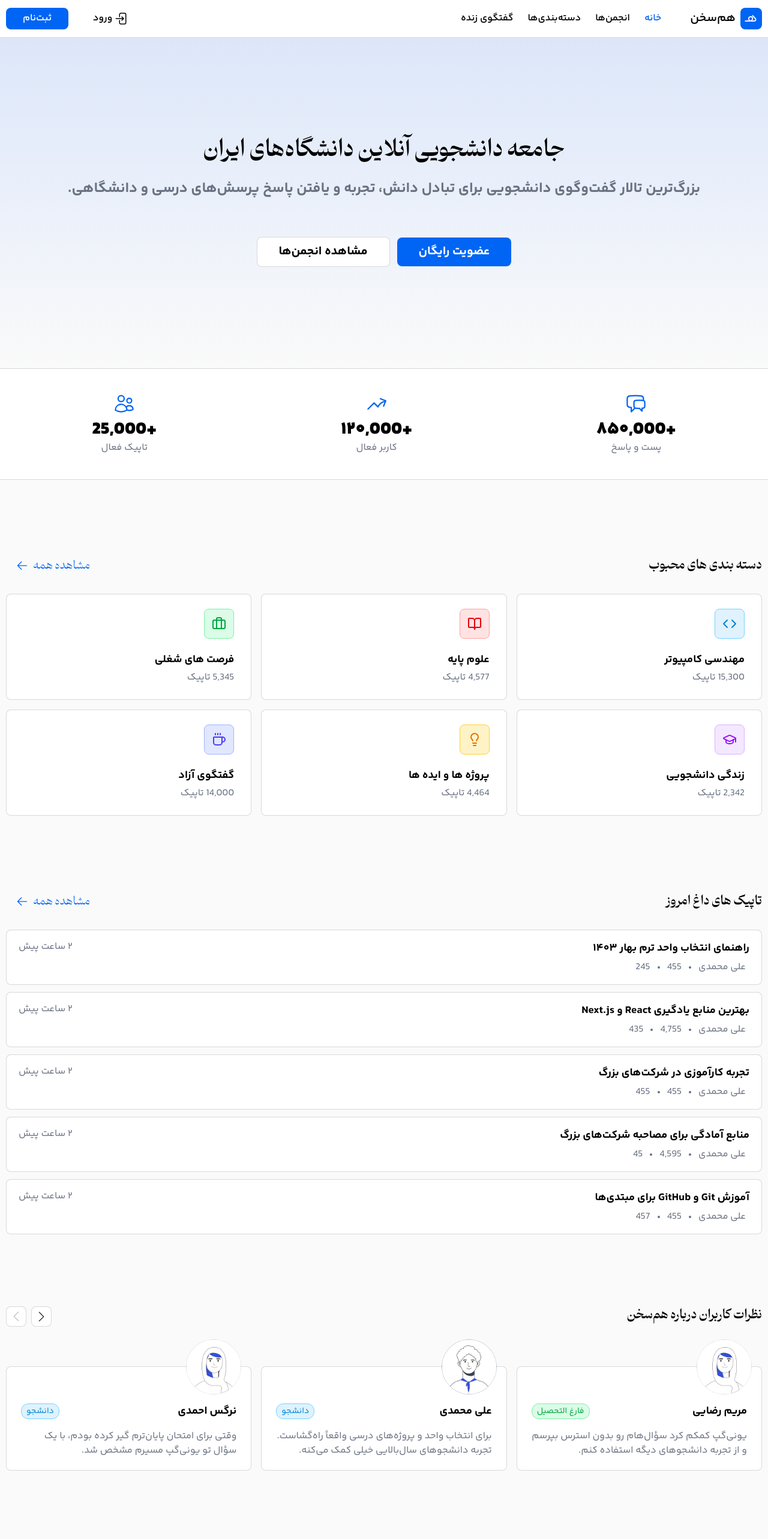
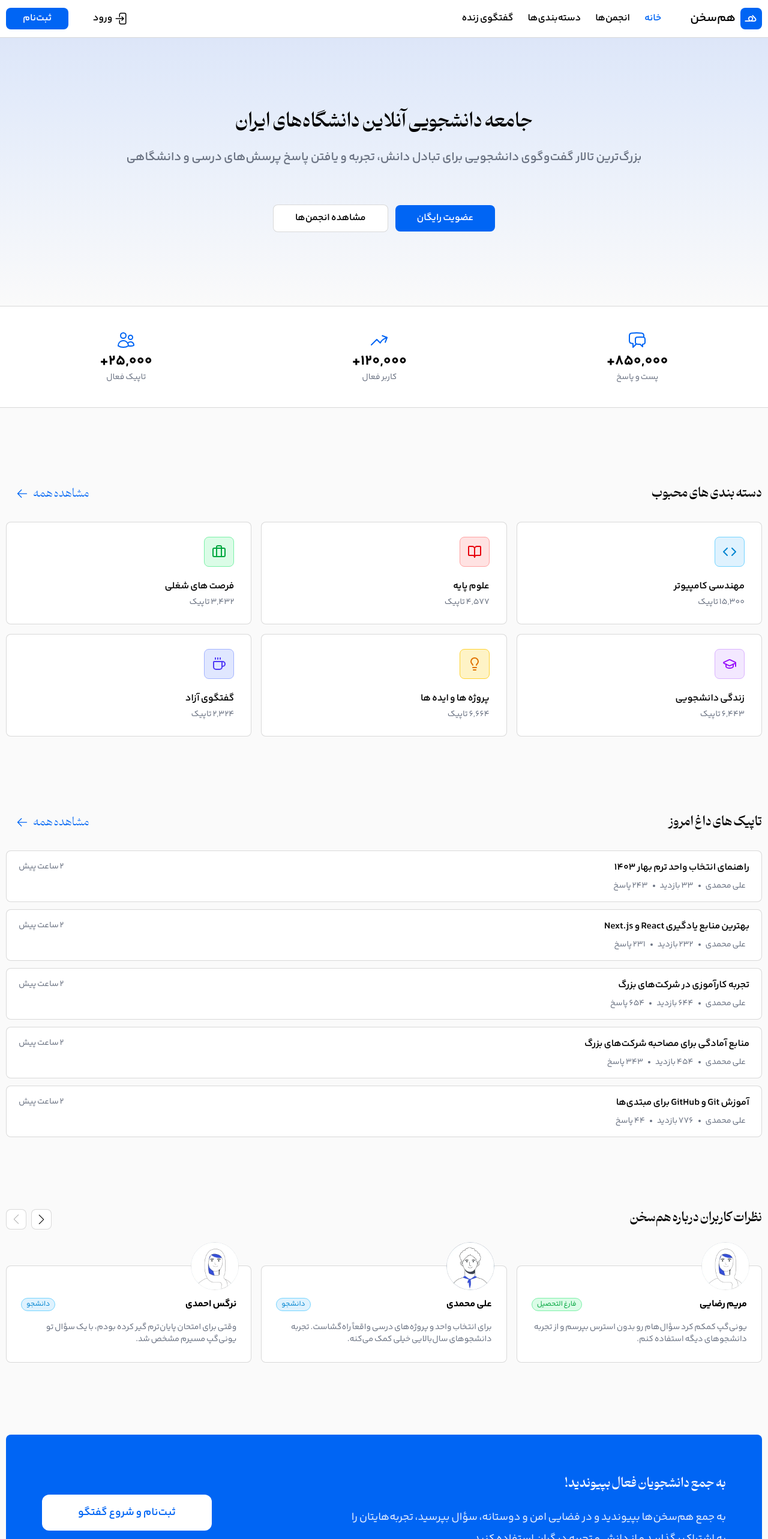
Before and after one commit to amirtvn04/hamsokhan, a React (Vite) app: page / in a window 1280 px wide. Shown: the top 2566 px of the page at 60% size. Built offline with nearby package versions, Linux system fonts and the light colour scheme; no server answers.

Commit message:
style: balance font styles

```diff
--- a/src/components/CategoryCard.jsx
+++ b/src/components/HotCategoryCard.jsx
@@ -9,7 +9,7 @@ const colorVariants = [
     { bg: 'bg-indigo-100', text: 'text-indigo-600', border: 'border-indigo-300' },
 ];
 
-export default function CategoryCard({ title, counter, icon, index = 0 }) {
+export default function HotCategoryCard({ title, counter, icon, index = 0 }) {
 
 
     const color = colorVariants[index];
@@ -22,9 +22,9 @@ export default function CategoryCard({ title, counter, icon, index = 0 }) {
                 </svg>
             </div>
             <Link>
-            <h5 className="text-lg font-bold mt-3">{title}</h5>
+            <h5 className="tex font-semibold mt-3">{title}</h5>
             </Link>
-            <span className="text-gray-500 mt-1 inline-block">{Number(counter).toLocaleString()}
+            <span className="text-gray-500 mt-1 inline-block text-sm">{counter}
                 {" "}
                 تاپیک
             </span>
--- /dev/null
+++ b/src/components/HotTopicCard.jsx
@@ -0,0 +1,30 @@
+import { Link } from "react-router-dom";
+import Circle from "./elements/Circle"
+
+export default function HotTopicCard({ title, author, views, replys, time }) {
+    return (
+        <div className="py-4 px-5 rounded-lg bg-white border border-black/15 flex items-start justify-between hover:border-[#0065F4] transition-colors duration-200">
+            <div>
+                <Link>
+                    <h5 className="font-semibold">{title}</h5>
+                </Link>
+                <div className="text-gray-500 flex items-center gap-x-2 mt-2 mr-1.5 text-sm">
+                    <span>{author}</span>
+                    <Circle />
+                    <span>
+                        {views}
+                        {" "}
+                        بازدید
+                    </span>
+                    <Circle />
+                    <span>
+                        {replys}
+                        {" "}
+                        پاسخ
+                    </span>
+                </div>
+            </div>
+            <span className="text-gray-500 text-sm">{time}</span>
+        </div>
+    )
+}
--- a/src/components/LoginInputs.jsx
+++ b/src/components/LoginInputs.jsx
@@ -32,20 +32,20 @@ function LoginInputs() {
             </Link>
 
             <h3 className='mt-7'>به هم‌سخن خوش آمدید!</h3>
-            <p className='text-gray-500 mt-1 mb-12 tracking-tighter [word-spacing:-3px]'>برای دسترسی به تالارهای گفتگو وارد حساب کاربری خود شوید</p>
+            <p className='text-gray-500 mt-2 mb-12 tracking-rtl-tighter leading-7'>برای دسترسی به تالارهای گفتگو وارد حساب کاربری خود شوید</p>
 
             <div className='space-y-3.5 w-full'>
                 <InputField value={email} onChange={(e) => setEmail(e.target.value)} icon='person' type='text' CustomStyles='w-full pr-12 pl-5 py-4' placeholder='ایمیل یا شماره دانشجویی' />
                 <InputField value={password} onChange={(e) => setPassword(e.target.value)} icon='key' type='password' CustomStyles='w-full pr-12 pl-5 py-4' placeholder='رمز عبور' />
             </div>
 
-            <Link className='text-[#0065F4] font-bold self-start mr-3 mt-3.5 underline mb-7 cursor-pointer focus:outline-none focus:text-[#003d93] hover:text-[#003d93] tracking-tight'>فراموشی رمز عبور؟</Link>
+            <Link className='text-[#0065F4] font-bold self-start mr-3 mt-3.5 underline underline-offset-2 mb-7 cursor-pointer focus:outline-none focus:text-[#003d93] hover:text-[#003d93]'>فراموشی رمز عبور؟</Link>
 
             {error && <p className="text-red-500 mt-2">{error}</p>}
 
             <Button value={loading ? "لطفا صبر کنید..." : "ورود"} type='submit' disabled={loading} />
 
-            <p className='mt-7 text-gray-500 tracking-tight'>حساب کاربری ندارید؟ <Link to="../register" className='text-[#0065F4] font-bold underline cursor-pointer focus:outline-none focus:text-[#003d93] hover:text-[#003d93]'>ثبت‌نام</Link></p>
+            <p className='mt-7 text-gray-500'>حساب کاربری ندارید؟ <Link to="../register" className='text-[#0065F4] font-bold underline underline-offset-2 cursor-pointer focus:outline-none focus:text-[#003d93] hover:text-[#003d93]'>ثبت‌نام</Link></p>
         </form>
     )
 }
--- a/src/components/RegisterInputs.jsx
+++ b/src/components/RegisterInputs.jsx
@@ -47,7 +47,7 @@ function RegisterInputs() {
             </Link>
 
             <h3 className='mt-7'>به جمع هم‌سخن ها بپیوندید!</h3>
-            <p className='text-gray-500 mt-1 mb-12 tracking-tight text-center'>در هم‌سخن می‌توانید سؤال بپرسید، تجربه‌هایتان را به اشتراک بگذارید و با دانشجویان و فارغ‌التحصیلان گفتگو کنید.</p>
+            <p className='text-gray-500 mt-2 mb-12 tracking-rtl-tighter text-center leading-7'>در هم‌سخن می‌توانید سؤال بپرسید، تجربه‌هایتان را به اشتراک بگذارید و با دانشجویان و فارغ‌التحصیلان گفتگو کنید.</p>
 
             <div className='space-y-3.5 w-full mb-7'>
                 <InputField value={fullName} onChange={(e) => setFullName(e.target.value)} icon='person' type='text' CustomStyles='w-full pr-12 pl-5 py-4' placeholder='نام مستعار' />
@@ -61,7 +61,7 @@ function RegisterInputs() {
 
             <Button value={loading ? "در حال ثبت‌نام..." : "ثبت‌نام"} type='submit' disabled={loading} />
 
-            <p className='mt-7 text-gray-500 tracking-tight'>حساب کاربری دارید؟ <Link to="../login" className='text-[#0065F4] font-bold underline cursor-pointer focus:outline-none focus:text-[#003d93] hover:text-[#003d93]'>ورود</Link></p>
+            <p className='mt-7 text-gray-500'>حساب کاربری دارید؟ <Link to="../login" className='text-[#0065F4] font-bold underline underline-offset-2 cursor-pointer focus:outline-none focus:text-[#003d93] hover:text-[#003d93]'>ورود</Link></p>
         </form>
     )
 }
--- a/src/components/Testimonial.jsx
+++ b/src/components/Testimonial.jsx
@@ -23,7 +23,7 @@ function Testimonial() {
     return (
         <aside className='flex flex-col items-center justify-center flex-1 basis-1/4'>
             <div key={current} className="relative w-82.25 sm:w-110 animate-fadeIn">
-                <span className="text-9xl absolute -z-10 text-gray-300 -right-8 -top-1">“</span>
+                <span className="text-9xl absolute -z-10 text-gray-300 -right-9 -top-2">“</span>
                 <p className="text-2xl font-bold font-doran leading-14 ">{item.text}</p>
 
                 <div className="flex items-center mt-5">
--- a/src/components/TestimonialsCarousel.jsx
+++ b/src/components/TestimonialsCarousel.jsx
@@ -13,15 +13,15 @@ export default function TestimonialsCarousel() {
     >
       {testimonials.map((test, index) => (
         <SwiperSlide key={index}>
-          <div className='flex items-center bg-white border border-black/15 rounded-lg px-6 pt-15 pb-5 relative mt-11.5 hover:border-[#0065F4] transition duration-200'>
-            <img className='w-23 h-23 rounded-full absolute -top-11.5 right-4' src={`./img/${test.gender === "male" ? "male" : "female"}comment.webp`} alt="#" />
+          <div className='flex items-center bg-white border border-black/15 rounded-lg px-6 pt-13 pb-5 relative mt-10 hover:border-[#0065F4] transition duration-200'>
+            <img className='w-20 h-20 rounded-full absolute -top-10 right-5' src={`./img/${test.gender === "male" ? "male" : "female"}comment.webp`} alt="#" />
             <div>
               <div className='flex items-center justify-between'>
-                <h5 className='text-lg font-bold'>{test.name}</h5>
-                <span className={clsx(test.status == 0 && 'bg-green-100 text-green-600 border-green-300', test.status == 1 && 'bg-sky-100 text-sky-600 border-sky-300', 'border rounded-xl text-sm px-2 py-0.5')}>{clsx(test.status == 0 && 'فارغ التحصیل', test.status == 1 && 'دانشجو')}</span>
+                <h5 className='font-bold'>{test.name}</h5>
+                <span className={clsx(test.status == 0 && 'bg-green-100 text-green-600 border-green-300', test.status == 1 && 'bg-sky-100 text-sky-600 border-sky-300', 'border rounded-xl text-xs px-2 py-0.5')}>{clsx(test.status == 0 && 'فارغ التحصیل', test.status == 1 && 'دانشجو')}</span>
               </div>
 
-              <p className='mt-4 line-clamp-2 min-h-12 text-gray-500'>{test.text}</p>
+              <p className='mt-4 line-clamp-2 min-h-12 text-gray-500 text-sm'>{test.text}</p>
             </div>
           </div>
         </SwiperSlide>
--- a/src/components/TopicCard.jsx
+++ /dev/null
@@ -1,22 +0,0 @@
-import { Link } from "react-router-dom";
-import Circle from "../components/elements/Circle"
-
-export default function TopicCard({ title, author, views, replys, time }) {
-    return (
-        <div className="py-4 px-5 rounded-lg bg-white border border-black/15 flex items-start justify-between hover:border-[#0065F4] transition-colors duration-200">
-            <div>
-                <Link>
-                    <h5 className="text-lg font-bold">{title}</h5>
-                </Link>
-                <div className="text-gray-500 flex items-center gap-x-3 mt-1.5 mr-1.5">
-                    <span>{author}</span>
-                    <Circle />
-                    <span>{Number(views).toLocaleString()}</span>
-                    <Circle />
-                    <span>{Number(replys).toLocaleString()}</span>
-                </div>
-            </div>
-            <span className="text-gray-500">{time}</span>
-        </div>
-    )
-}
--- a/src/pages/Home.jsx
+++ b/src/pages/Home.jsx
@@ -1,22 +1,22 @@
 import { Link } from "react-router-dom"
-import CategoryCard from "../components/CategoryCard"
-import TopicCard from "../components/TopicCard"
+import HotCategoryCard from "../components/HotCategoryCard"
+import HotTopicCard from "../components/HotTopicCard"
 import TestimonialsCarousel from "../components/TestimonialsCarousel";
 
 function Home() {
   return (
     <main>
       <section>
-        <div className="text-center min-h-screen flex flex-col justify-center items-center pt-15.5">
+        <div className="text-center min-h-screen flex flex-col justify-center items-center pt-15.5 pb-30">
           <div className="flex flex-col items-center flex-1 justify-center bg-linear-to-b from-[#2564eb23] to-[#fafafa] w-full shrink-0">
             <div className="container-uni flex flex-col py-20">
-              <h1 className="font-doran text-4xl font-bold">جامعه دانشجویی آنلاین دانشگاه‌های ایران</h1>
-              <p className="text-2xl text-gray-500 mt-7 font-bold">بزرگ‌ترین تالار گفت‌وگوی دانشجویی برای تبادل دانش، تجربه و یافتن پاسخ پرسش‌های درسی و دانشگاهی.</p>
-              <div className="flex items-center gap-x-3 mt-16 text-xl mx-auto">
-                <Link to="/register" className="px-9 py-2.5 rounded-lg bg-primary text-white hover:shadow-[0_2px_20px_rgba(0,101,244,0.4)] focus:shadow-[0_2px_20px_rgba(0,101,244,0.4)] transition-all font-bold">
+              <h1 className="font-doran text-3xl font-bold">جامعه دانشجویی آنلاین دانشگاه‌های ایران</h1>
+              <p className="text-xl text-gray-500 mt-7 font-semibold">بزرگ‌ترین تالار گفت‌وگوی دانشجویی برای تبادل دانش، تجربه و یافتن پاسخ پرسش‌های درسی و دانشگاهی</p>
+              <div className="flex items-center gap-x-3 mt-16 mx-auto">
+                <Link to="/register" className="px-9 py-2.5 rounded-lg bg-primary text-white hover:shadow-[0_2px_20px_rgba(0,101,244,0.4)] focus:shadow-[0_2px_20px_rgba(0,101,244,0.4)] transition-all font-semibold">
                   عضویت رایگان
                 </Link>
-                <Link to="/forums" className="px-9 py-2.5 rounded-lg bg-white border border-black/15 text-black hover:bg-gray-100 focus:bg-gray-100 transition-all font-bold">
+                <Link to="/forums" className="px-9 py-2.5 rounded-lg bg-white border border-black/15 text-black hover:bg-gray-100 focus:bg-gray-100 transition-all font-semibold">
                   مشاهده انجمن‌ها
                 </Link>
               </div>
@@ -25,32 +25,32 @@ function Home() {
 
           <div className="bg-white border-y border-black/15 flex items-center justify-around w-full py-10">
             <div className="flex flex-col items-center">
-              <svg className="w-9 h-9 text-primary">
+              <svg className="w-8 h-8 text-primary">
                 <use href="#chat-bubble"></use>
               </svg>
-              <span className="text-3xl font-black mt-2">+۸۵۰,000</span>
-              <span className="text-gray-500">پست و پاسخ</span>
+              <span className="text-2xl font-bold mt-1">۸۵۰,۰۰۰+</span>
+              <span className="text-gray-500 text-sm">پست و پاسخ</span>
             </div>
             <div className="flex flex-col items-center">
-              <svg className="w-9 h-9 text-primary">
+              <svg className="w-8 h-8 text-primary">
                 <use href="#trending-up"></use>
               </svg>
-              <span className="text-3xl font-black mt-2">+۱۲۰,000</span>
-              <span className="text-gray-500">کاربر فعال</span>
+              <span className="text-2xl font-bold mt-1">۱۲۰,۰۰۰+</span>
+              <span className="text-gray-500 text-sm">کاربر فعال</span>
             </div>
             <div className="flex flex-col items-center">
-              <svg className="w-9 h-9 text-primary">
+              <svg className="w-8 h-8 text-primary">
                 <use href="#users"></use>
               </svg>
-              <span className="text-3xl font-black mt-2">+25,000</span>
-              <span className="text-gray-500">تاپیک فعال</span>
+              <span className="text-2xl font-bold mt-1">۲۵,۰۰۰+</span>
+              <span className="text-gray-500 text-sm">تاپیک فعال</span>
             </div>
           </div>
         </div>
       </section>
 
       <section>
-        <div className="container-uni mt-30">
+        <div className="container-uni 0">
           <div className="flex justify-between items-center mb-6">
             <h3>دسته بندی های محبوب</h3>
             <Link to='/category' className="flex text-lg items-center text-primary hover:text-[#003d93] transition-colors hover:bg-[rgba(0,102,244,0.05)] hover:border-[rgba(0,102,244,0.20)] rounded-lg px-4 py-2 border border-[rgba(0,0,0,0)]">
@@ -62,12 +62,12 @@ function Home() {
           </div>
 
           <div className="grid grid-cols-3 gap-4">
-            <CategoryCard index='0' title='مهندسی کامپیوتر' counter='15300' icon='code' />
-            <CategoryCard index='1' title='علوم پایه' counter='4577' icon='science' />
-            <CategoryCard index='2' title='فرصت های شغلی' counter='5345' icon='suitcase' />
-            <CategoryCard index='3' title='زندگی دانشجویی' counter='2342' icon='education' />
-            <CategoryCard index='4' title='پروژه ها و ایده ها' counter='4464' icon='idea' />
-            <CategoryCard index='5' title='گفتگوی آزاد' counter='14000' icon='tea' />
+            <HotCategoryCard index='0' title='مهندسی کامپیوتر' counter='۱۵,۳۰۰' icon='code' />
+            <HotCategoryCard index='1' title='علوم پایه' counter='۴,۵۷۷' icon='science' />
+            <HotCategoryCard index='2' title='فرصت های شغلی' counter='۳,۴۳۲' icon='suitcase' />
+            <HotCategoryCard index='3' title='زندگی دانشجویی' counter='۶,۴۴۳' icon='education' />
+            <HotCategoryCard index='4' title='پروژه ها و ایده ها' counter='۶,۶۶۴' icon='idea' />
+            <HotCategoryCard index='5' title='گفتگوی آزاد' counter='۲,۳۲۴' icon='tea' />
           </div>
         </div>
       </section>
@@ -85,11 +85,11 @@ function Home() {
           </div>
 
           <div className="space-y-3">
-            <TopicCard title='راهنمای انتخاب واحد ترم بهار ۱۴۰۳' author='علی محمدی' replys='245' views='455' time='۲ ساعت پیش' />
-            <TopicCard title='بهترین منابع یادگیری React و Next.js' author='علی محمدی' replys='435' views='4755' time='۲ ساعت پیش' />
-            <TopicCard title='تجربه کارآموزی در شرکت‌های بزرگ' author='علی محمدی' replys='455' views='455' time='۲ ساعت پیش' />
-            <TopicCard title='منابع آمادگی برای مصاحبه شرکت‌های بزرگ' author='علی محمدی' replys='45' views='4595' time='۲ ساعت پیش' />
-            <TopicCard title='آموزش Git و GitHub برای مبتدی‌ها' author='علی محمدی' replys='457' views='455' time='۲ ساعت پیش' />
+            <HotTopicCard title='راهنمای انتخاب واحد ترم بهار ۱۴۰۳' author='علی محمدی' replys='۲۴۳' views='۳۳' time='۲ ساعت پیش' />
+            <HotTopicCard title='بهترین منابع یادگیری React و Next.js' author='علی محمدی' replys='۲۳۱' views='۲۳۲' time='۲ ساعت پیش' />
+            <HotTopicCard title='تجربه کارآموزی در شرکت‌های بزرگ' author='علی محمدی' replys='۶۵۴' views='۶۴۴' time='۲ ساعت پیش' />
+            <HotTopicCard title='منابع آمادگی برای مصاحبه شرکت‌های بزرگ' author='علی محمدی' replys='۳۴۳' views='۴۵۴' time='۲ ساعت پیش' />
+            <HotTopicCard title='آموزش Git و GitHub برای مبتدی‌ها' author='علی محمدی' replys='۴۴' views='۷۷۶' time='۲ ساعت پیش' />
           </div>
         </div>
       </section>
@@ -98,21 +98,21 @@ function Home() {
         <div className="container-uni mt-30">
           <div className="relative overflow-hidden">
 
-          <h3 className="mb-6">نظرات کاربران درباره هم‌سخن</h3>
+            <h3 className="mb-6">نظرات کاربران درباره هم‌سخن</h3>
 
-          <TestimonialsCarousel />
+            <TestimonialsCarousel />
           </div>
         </div>
       </section>
 
       <section>
         <div className="container-uni">
-          <div className="flex items-center justify-between gap-x-6 bg-primary rounded-lg px-15 py-20 my-30">
+          <div className="flex items-center justify-between gap-x-6 bg-primary rounded-lg px-15 py-17 my-30">
             <div className="w-[55%] text-white">
               <h5 className="text-xl font-doran font-bold">به جمع دانشجویان فعال بپیوندید!</h5>
-              <p className="mt-6 text-xl leading-9 text-white/90">به جمع هم‌سخن‌ها بپیوندید و در فضایی امن و دوستانه، سؤال بپرسید، تجربه‌هایتان را به اشتراک بگذارید و از دانش و تجربه دیگران استفاده کنید.</p>
+              <p className="mt-6 text-lg leading-9 text-white/90">به جمع هم‌سخن‌ها بپیوندید و در فضایی امن و دوستانه، سؤال بپرسید، تجربه‌هایتان را به اشتراک بگذارید و از دانش و تجربه دیگران استفاده کنید.</p>
             </div>
-            <Link to='/register' className="py-4 rounded-xl bg-white text-primary px-20 text-center text-xl font-bold">
+            <Link to='/register' className="py-4 rounded-xl bg-white text-primary px-15 text-center text-lg font-semibold">
               ثبت‌نام و شروع گفتگو
             </Link>
           </div>
--- a/src/pages/Login.jsx
+++ b/src/pages/Login.jsx
@@ -1,4 +1,3 @@
-import React from 'react'
 import LoginInputs from '../components/LoginInputs'
 
 function Login() {
@@ -7,7 +6,7 @@ function Login() {
 
       <LoginInputs />
 
-      <p className='text-sm mt-7 text-gray-500 tracking-tight text-center'>با ادامه، <a className='text-[#0065F4] font-bold underline cursor-pointer focus:outline-none focus:text-[#003d93] hover:text-[#003d93]'>قوانین و سیاست حریم خصوصی هم‌سخن </a>
+      <p className='text-sm mt-7 text-gray-500 text-center'>با ادامه، <a className='text-[#0065F4] font-bold underline underline-offset-2 cursor-pointer focus:outline-none focus:text-[#003d93] hover:text-[#003d93]'>قوانین و سیاست حریم خصوصی هم‌سخن </a>
         را می‌پذیرید.
       </p>
     </main>
--- a/src/pages/Register.jsx
+++ b/src/pages/Register.jsx
@@ -6,7 +6,7 @@ function Register() {
 
       <RegisterInputs />
 
-      <p className='text-sm mt-7 text-gray-500 tracking-tight text-center'>با ادامه، <a className='text-[#0065F4] font-bold underline cursor-pointer focus:outline-none focus:text-[#003d93] hover:text-[#003d93]'>قوانین و سیاست حریم خصوصی هم‌سخن </a>
+      <p className='text-sm mt-7 text-gray-500 text-center'>با ادامه، <a className='text-[#0065F4] font-bold underline underline-offset-2 cursor-pointer focus:outline-none focus:text-[#003d93] hover:text-[#003d93]'>قوانین و سیاست حریم خصوصی هم‌سخن </a>
         را می‌پذیرید.
       </p>
     </main>
--- a/src/styles/tailwind.css
+++ b/src/styles/tailwind.css
@@ -21,10 +21,19 @@
 
     .font-bakh {
         font-family: yekanbakh;
+        word-spacing: -0.1em;
     }
 
     .font-doran {
         font-family: Doran FaNum;
+    }
+
+    .tracking-rtl-tight {
+        word-spacing:-0.1em;
+    }
+
+    .tracking-rtl-tighter {
+        word-spacing:-0.2em;
     }
 
     .bg-primary {
@@ -43,6 +52,10 @@
         font-family: Doran FaNum;
         font-size: 20px;
         font-weight: bold;
+    }
+
+    header {
+        z-index: 9999;
     }
 
     .animate-fadeIn {
```
Also changed, not shown: src/components/Footer.jsx (+4 -4 lines).
